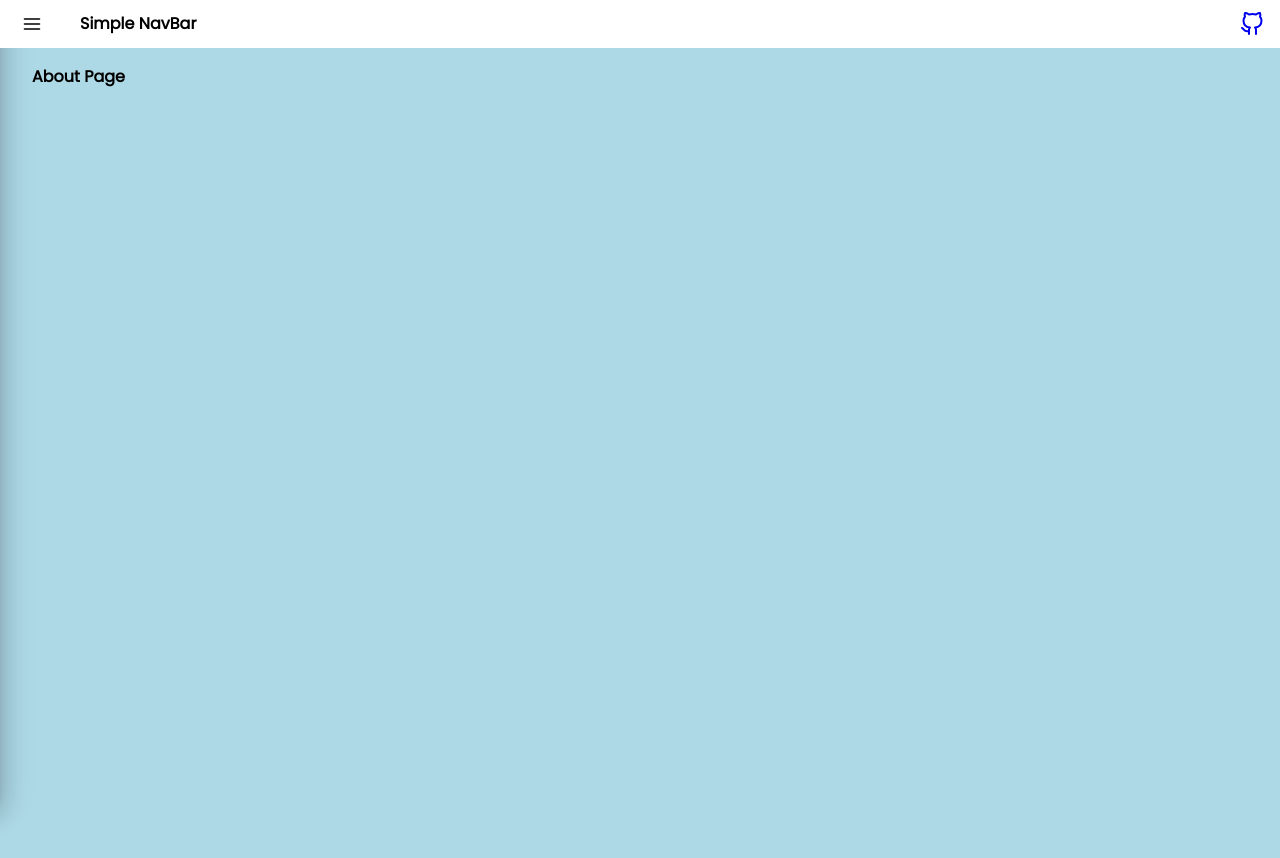
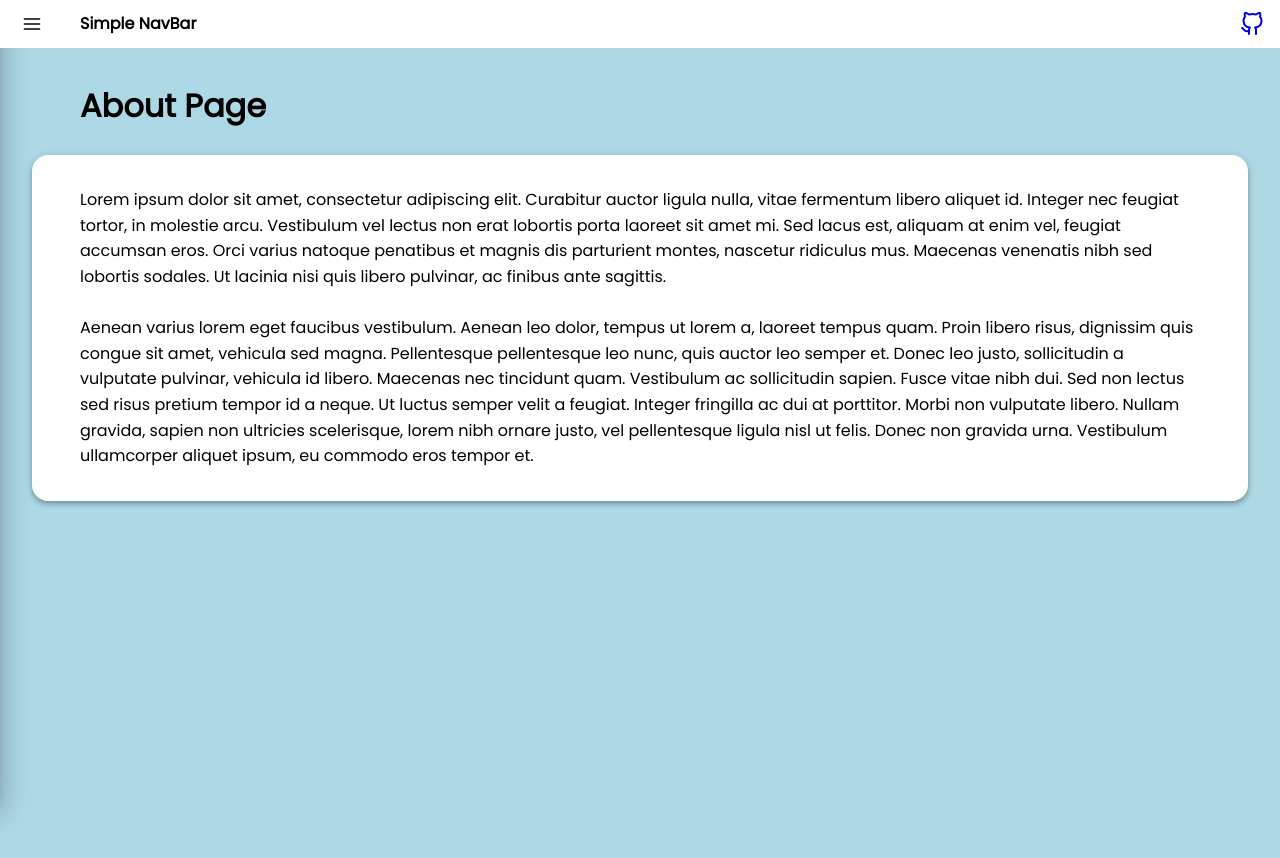
Before and after one commit to g-thinh/simple-navbar, a React (Create React App) app: page /about in a window 1280 px wide. Shown: the top 858 px of the page. Built offline with nearby package versions, Linux system fonts and the light colour scheme.

Commit message:
adjusted some content

```diff
--- /dev/null
+++ b/src/components/Card.js
@@ -0,0 +1,22 @@
+import styled from "styled-components";
+
+const Card = ({ children }) => {
+  return <CardContainer>{children}</CardContainer>;
+};
+
+const CardContainer = styled.div`
+  width: 100%;
+  height: auto;
+  padding: 2rem 3rem;
+  margin: 1.5rem 0;
+  background: #fff;
+  display: flex;
+  flex-direction: column;
+
+  border-radius: 1rem;
+
+  box-shadow: 0 4px 5px 0 rgba(0, 0, 0, 0.14), 0 1px 10px 0 rgba(0, 0, 0, 0.12),
+    0 2px 4px -1px rgba(0, 0, 0, 0.2);
+`;
+
+export default Card;
--- a/src/views/About.js
+++ b/src/views/About.js
@@ -1,11 +1,43 @@
 import styled from "styled-components";
+import Card from "../components/Card";
 
 const About = () => {
   return (
-    <div>
-      <h1>About Page</h1>
-    </div>
+    <>
+      <Title>About Page</Title>
+      <Card>
+        <p>
+          Lorem ipsum dolor sit amet, consectetur adipiscing elit. Curabitur
+          auctor ligula nulla, vitae fermentum libero aliquet id. Integer nec
+          feugiat tortor, in molestie arcu. Vestibulum vel lectus non erat
+          lobortis porta laoreet sit amet mi. Sed lacus est, aliquam at enim
+          vel, feugiat accumsan eros. Orci varius natoque penatibus et magnis
+          dis parturient montes, nascetur ridiculus mus. Maecenas venenatis nibh
+          sed lobortis sodales. Ut lacinia nisi quis libero pulvinar, ac finibus
+          ante sagittis.
+        </p>
+        <br></br>
+        <p>
+          Aenean varius lorem eget faucibus vestibulum. Aenean leo dolor, tempus
+          ut lorem a, laoreet tempus quam. Proin libero risus, dignissim quis
+          congue sit amet, vehicula sed magna. Pellentesque pellentesque leo
+          nunc, quis auctor leo semper et. Donec leo justo, sollicitudin a
+          vulputate pulvinar, vehicula id libero. Maecenas nec tincidunt quam.
+          Vestibulum ac sollicitudin sapien. Fusce vitae nibh dui. Sed non
+          lectus sed risus pretium tempor id a neque. Ut luctus semper velit a
+          feugiat. Integer fringilla ac dui at porttitor. Morbi non vulputate
+          libero. Nullam gravida, sapien non ultricies scelerisque, lorem nibh
+          ornare justo, vel pellentesque ligula nisl ut felis. Donec non gravida
+          urna. Vestibulum ullamcorper aliquet ipsum, eu commodo eros tempor et.
+        </p>
+      </Card>
+    </>
   );
 };
 
+const Title = styled.h1`
+  margin: 1rem 3rem;
+  font-size: 2rem;
+`;
+
 export default About;
--- a/src/views/Home.js
+++ b/src/views/Home.js
@@ -1,11 +1,42 @@
 import styled from "styled-components";
+import Card from "../components/Card";
 
 const Home = () => {
   return (
     <div>
-      <h1>Home Page</h1>
+      <Title>Creating a Reponsive Layout with CSS Grids</Title>
+      <Subtitle>
+        Created by <b>Gia Thinh Nguyen</b>
+      </Subtitle>
+      <Card>
+        <p>
+          This demo was made to showcase a CSS approach to the responsive grid
+          layout design to create a sidebar drawer UI element that would behave
+          differently for mobile and non-mobile experiences. The navigation bar
+          also has a few features that includes a subtle elevation when a the
+          default top position, and auto-hides itself during a scrolling event.
+          It returns into view once the user decides to scroll upwards.
+        </p>
+        <br />
+        <p>
+          Once the layout is setup, `rem` units are used to create spacing
+          between sections so that content, headers and the navigation bar can
+          align themselves according to Material Design principles. Elevation is
+          also used for all components.
+        </p>
+      </Card>
     </div>
   );
 };
 
+const Title = styled.h1`
+  margin: 1rem 3rem;
+  font-size: 2rem;
+`;
+
+const Subtitle = styled.h6`
+  margin: 0 3rem;
+  font-weight: 500;
+`;
+
 export default Home;
```
